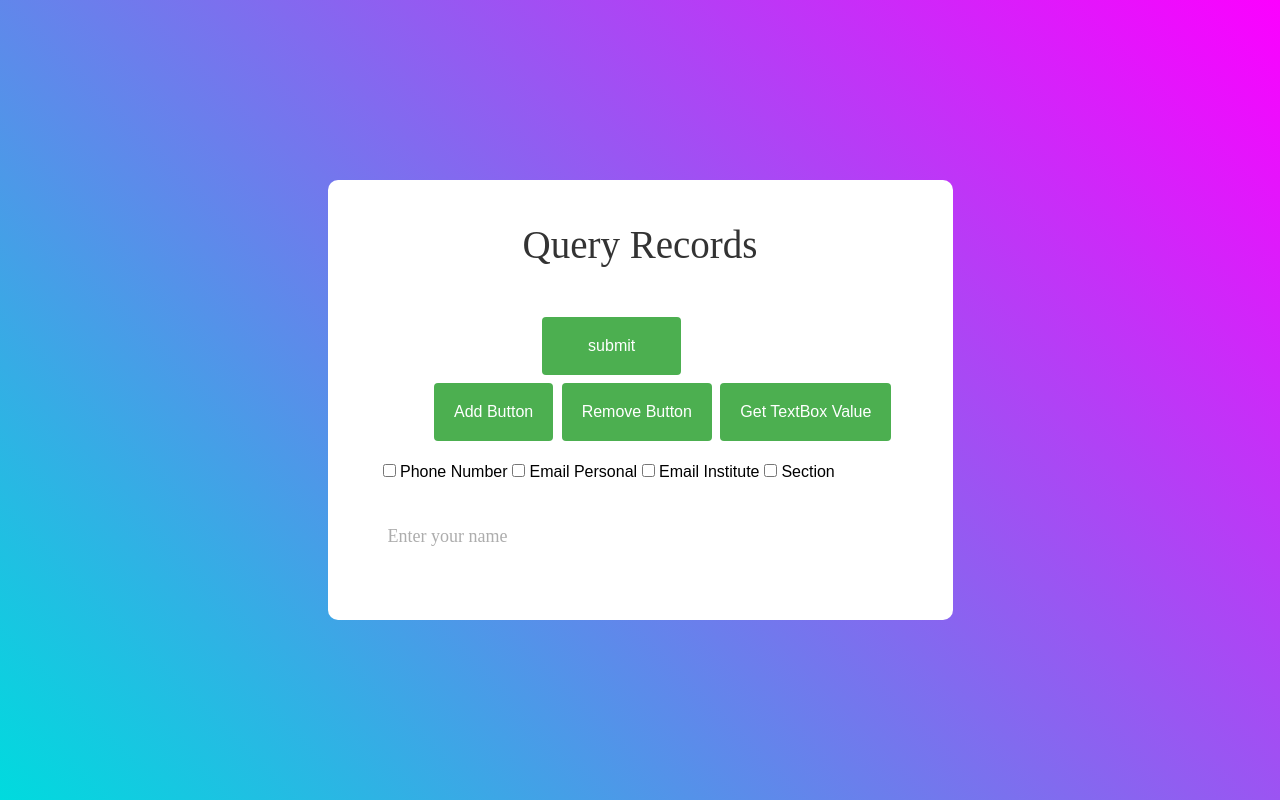
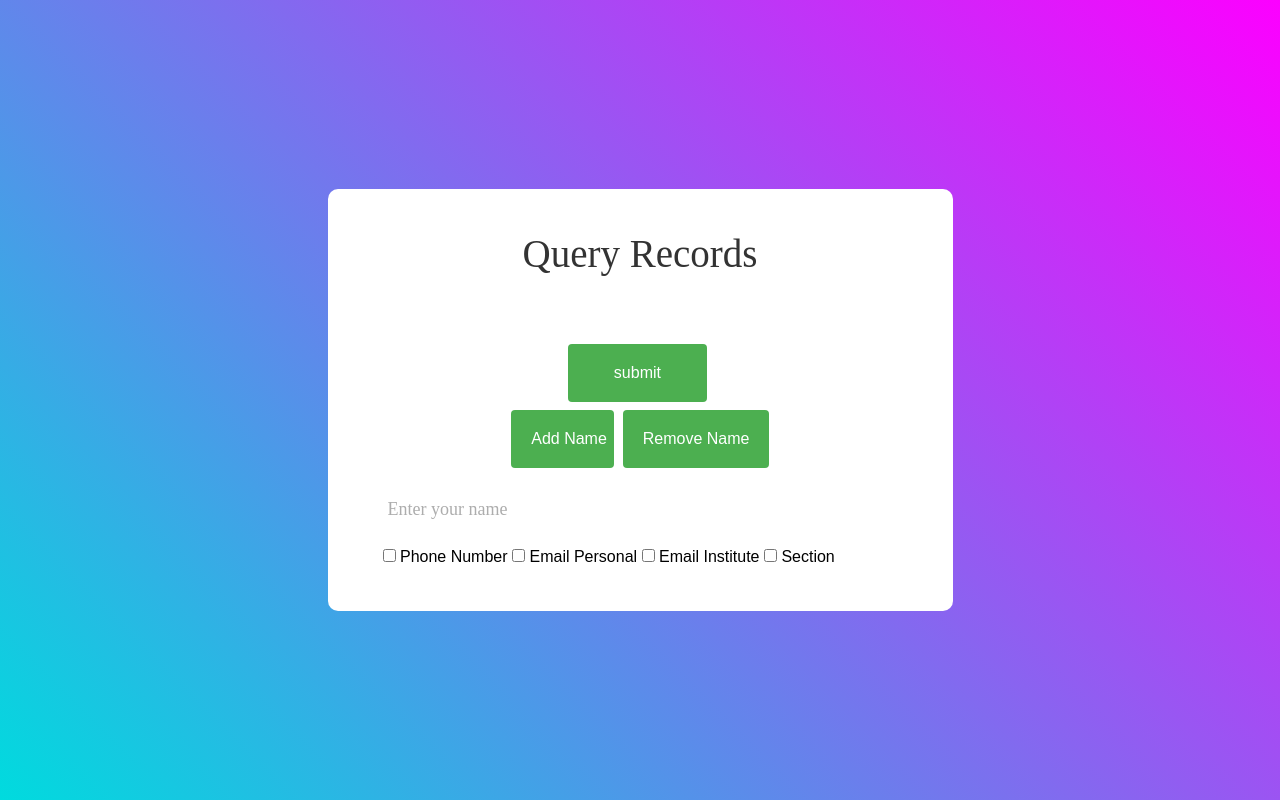
Before and after one commit to dak-x/CNS, a Flask app: page / in a window 1280 px wide. Run offline with Flask 2, Linux system fonts and the light colour scheme; some web fonts are replaced.

Commit message:
Add files via upload
Made changes to UI

```diff
--- a/app.py
+++ b/app.py
@@ -11,14 +11,11 @@ def result():
       result = request.form
       number=int(result['number'])
       names=[]
-      required_fields=result.getlist('interest')
-      # phone_number_bool=bool(result['phone_number']=='on')
-      # email_personal_bool=bool(result['email_personal']=='on')
-      # email_institute_bool=bool(result['email_institute']=='on')
-      # section_bool=bool(result['section']=='on')
+      required_fields=[]
 
       for i in range(1,number+1):
          names.append(result['textbox'+str(i)])
+         required_fields.append(result.getlist('interest'+str(i)))
 
       return render_template("result.html",result = result,names=names,required_fields=required_fields)
 
--- a/templates/lol.html
+++ b/templates/lol.html
@@ -44,8 +44,20 @@
       var newTextBoxDiv = $(document.createElement('div'))
            .attr("id", 'TextBoxDiv' + counter);
 
-      newTextBoxDiv.after().html('<input type="text" placeholder="Enter your name" class="input100" name="textbox' + counter +
-            '" id="textbox' + counter + ' value="" >');
+      newTextBoxDiv.after().html('<input type="text" placeholder="Enter your name" class="input100" name="textbox'
+            + counter +'" id="textbox'
+            + counter + ' value="" ><br><input type="checkbox" name="interest'
+            +counter +'" value="phone_number"><label for="phone_number">Phone Number</label><input type="checkbox" name="interest'
+            +counter +'" value="email_personal"><label for="email_personal">Email Personal</label><input type="checkbox" name="interest'
+            +counter +'" value="email_institute"><label for="email_institute">Email Institute</label><input type="checkbox" name="interest'
+            +counter +'" value="section`"><label for="section">Section</label><br>');
+
+
+
+
+
+
+
 
       newTextBoxDiv.appendTo("#form");
 
@@ -68,14 +80,6 @@
 
        });
 
-       $("#getButtonValue").click(function () {
-
-      var msg = '';
-      for(i=1; i<counter; i++){
-          msg += "\n Textbox #" + i + " : " + $('#textbox' + i).val();
-      }
-           alert(msg);
-       });
     });
   </script>
 
@@ -96,27 +100,28 @@
 				<span class="contact100-form-title">
 					Query Records
         </span>
-            <input class="button" type = "submit" value = "submit" id="submit" style="margin-left:31%; width:27%;"/><br>
-						<input type='button' class="button" value='Add Button' id='addButton' style="margin-left:10%;">
-            <input type='button' class="button" value='Remove Button' id='removeButton'>
-            <input type='button' class="button" value='Get TextBox Value' id='getButtonValue'><br><br>
 
-            <input type="checkbox" name="interest" value="phone_number">
+        <input class="input100"type="hidden" name="number" value=1 id="number"> <br>
+
+            <input class="button" type = "submit" value = "submit" id="submit" style="margin-left:36%; width:27%;"/><br>
+						<input type='button' class="button" value='Add Name' id='addButton' style="margin-left:25%; width:20%;">
+            <input type='button' class="button" value='Remove Name' id='removeButton'>
+
+            <br><br>
+            <input class="input100" type="text" id='textbox1' name='textbox1' placeholder="Enter your name"><br>
+            <input type="checkbox" name="interest1" value="phone_number">
             <label for="phone_number">Phone Number</label>
 
-            <input type="checkbox" name="interest" value="email_personal">
+            <input type="checkbox" name="interest1" value="email_personal">
             <label for="email_personal">Email Personal</label>
 
-            <input type="checkbox" name="interest" value="email_institute">
+            <input type="checkbox" name="interest1" value="email_institute">
             <label for="email_institute">Email Institute</label>
 
-            <input type="checkbox" name="interest" value="section">
-            <label for="section">Section</label>
+            <input type="checkbox" name="interest1" value="section">
+            <label for="section">Section</label><br>
 
-            <br><br>
 
-            <input class="input100"type="hidden" name="number" value=1 id="number"> <br>
-            <input class="input100" type="text" id='textbox1' name='textbox1' placeholder="Enter your name"><br>
 
 			</form>
 		</div>
```
